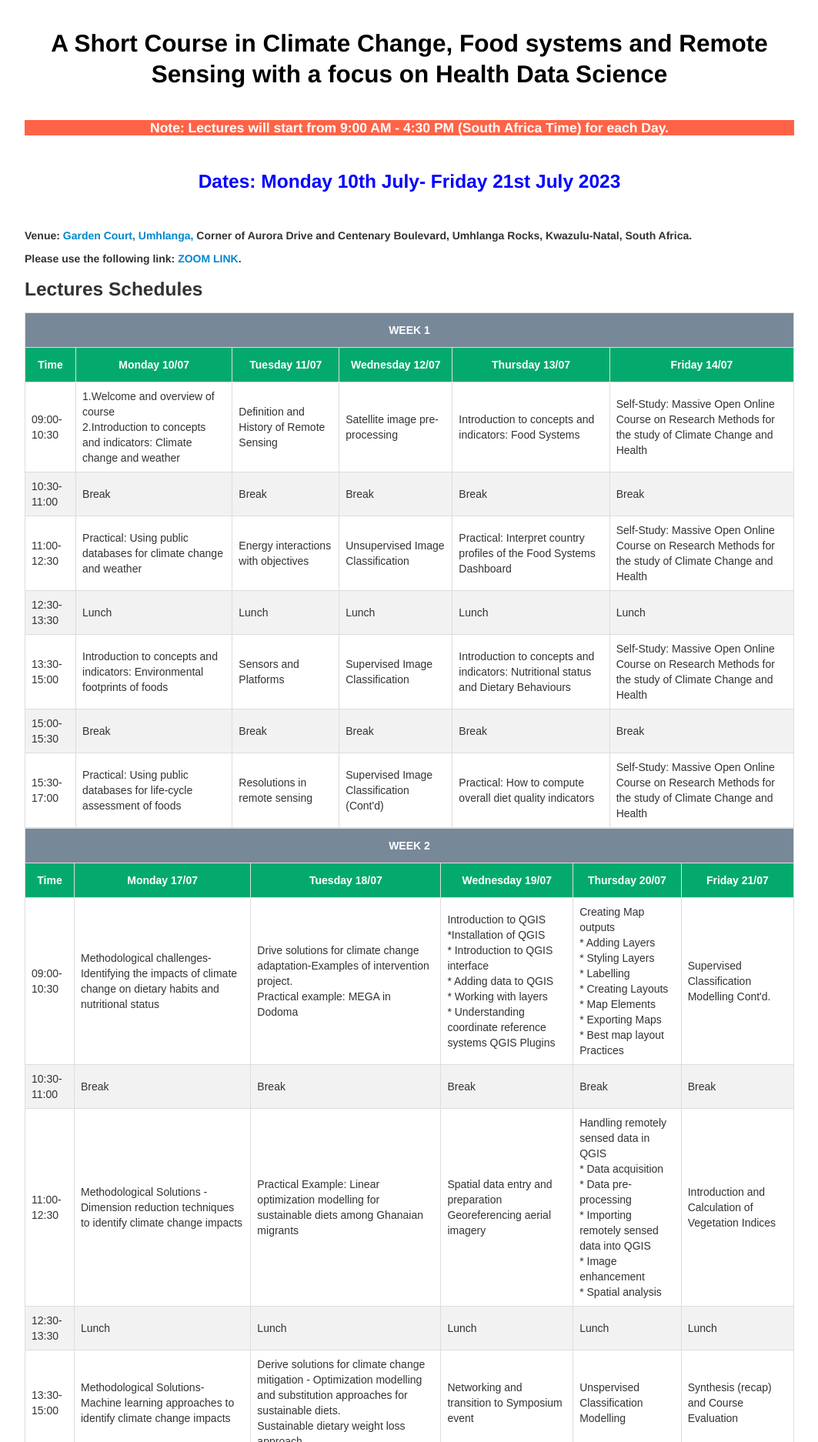
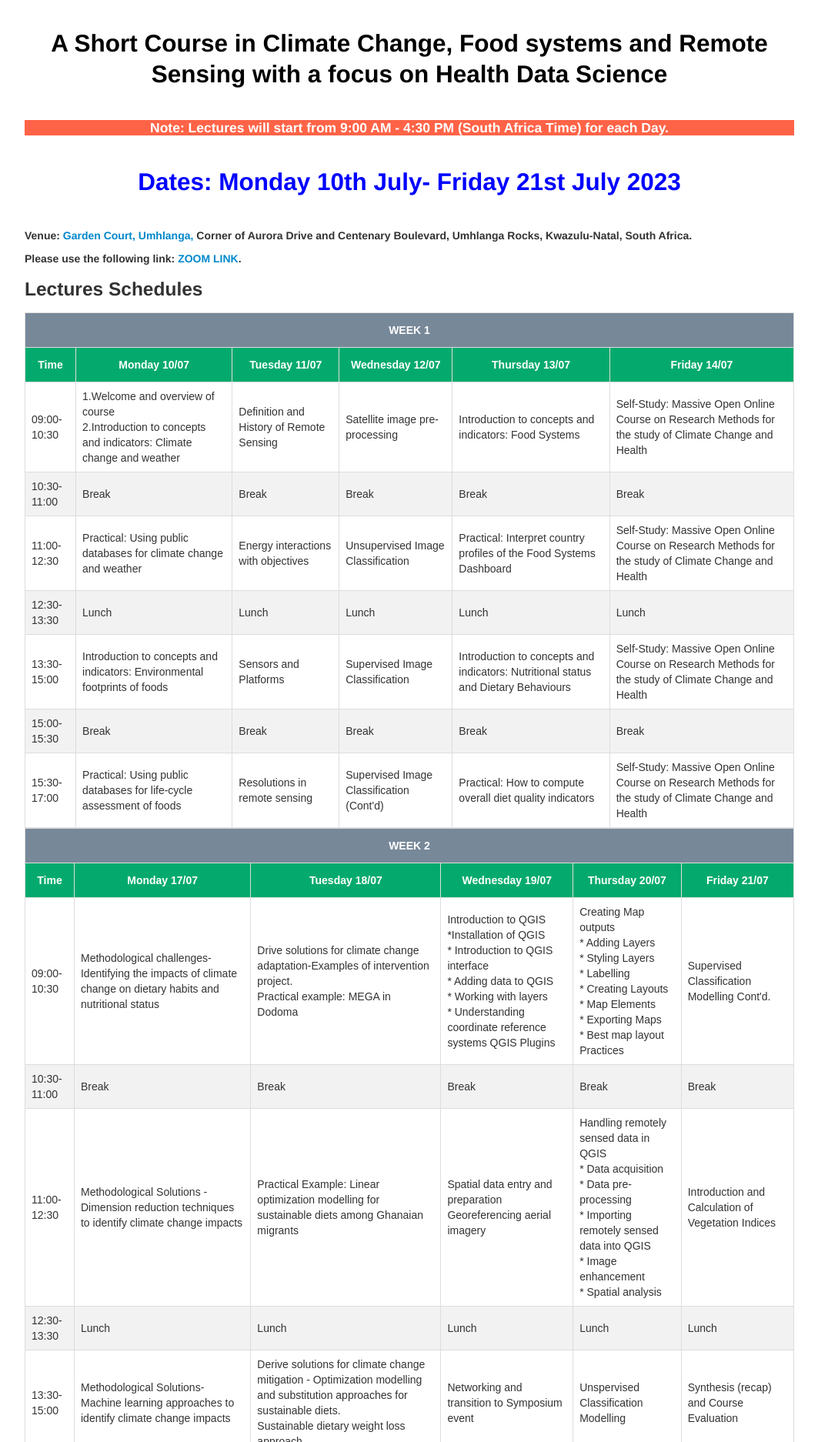
Before and after one commit to ccfscourseukzn/ccfscourseukzn.github.io, a Jekyll site: the page built from index.md, in a window 1280 px wide. Shown: the part 456-2330 px from the top of the page at 77% size, without its empty margins (108-1171 px from the left). Built offline with Jekyll 4.4.1, drawn with Linux system fonts in a browser that asks for light colours.

Commit message:
Update index.md

```diff
--- a/index.md
+++ b/index.md
@@ -10,7 +10,7 @@ title: Climate Change, Food System and Remote Sensing
 
 <h4 style="background-color:Tomato; color:white; text-align: center;"> Note: Lectures will start from 9:00 AM - 4:30 PM (South Africa Time) for  each Day. </h4> <br>
 
-<h3 style="background-color:white; color:blue; text-align: center;"> Dates: Monday 10th July- Friday 21st July 2023</h3> <br>
+<h2 style="background-color:white; color:blue; text-align: center;"> Dates: Monday 10th July- Friday 21st July 2023</h2> <br>
 
 ##### Venue: [Garden Court, Umhlanga,](https://www.southernsun.com/garden-court-umhlanga) Corner of Aurora Drive and Centenary Boulevard, Umhlanga Rocks, Kwazulu-Natal, South Africa.
 
```
